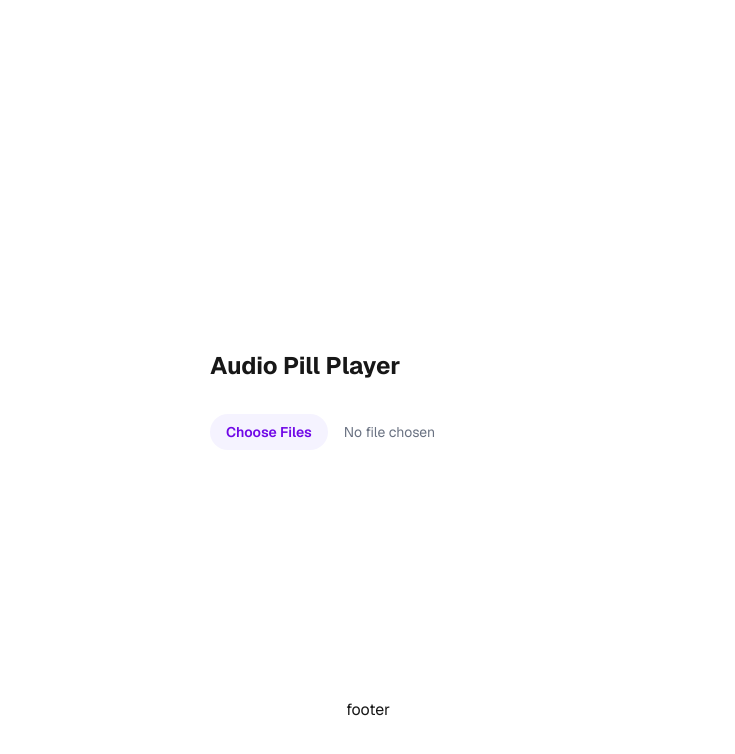
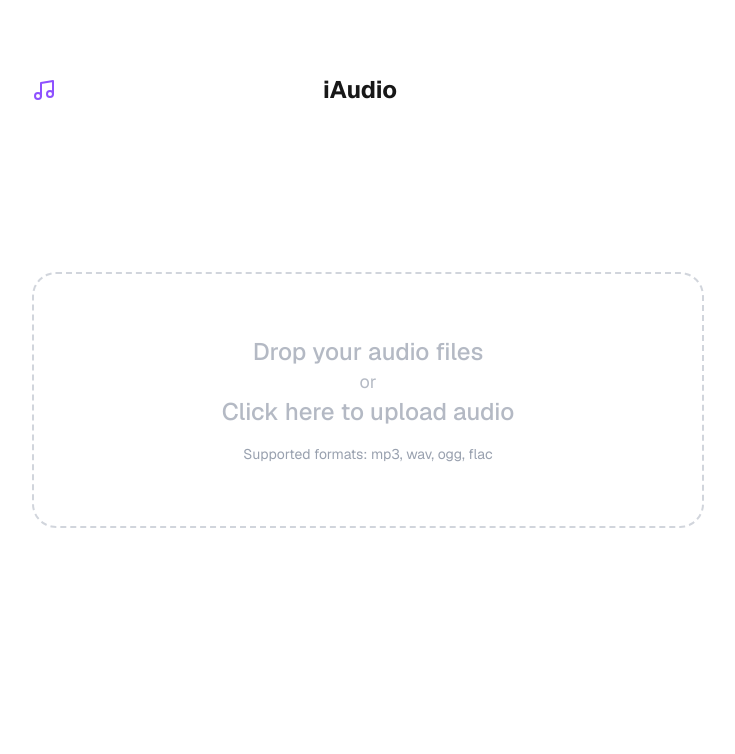
Before and after one commit to kamilszczepanik/audio-player, a Next.js app: page / in a window 1280 px wide. Shown: the top 754 px of the page, without its empty margins (272-1007 px from the left). Built offline with nearby package versions, Linux system fonts and the light colour scheme.

Commit message:
feat(ui): styles improved

```diff
--- a/src/app/page.tsx
+++ b/src/app/page.tsx
@@ -2,7 +2,7 @@
 
 import { useState, useEffect } from 'react';
 import { Howl } from 'howler';
-import { Trash2 } from 'lucide-react';
+import { Trash2, Plus, Music, Play, Pause, Volume2 } from 'lucide-react';
 
 const AUDIO_FORMATS: Record<string, string> = {
   'audio/mpeg': 'mp3',
@@ -82,7 +82,6 @@ export default function Home() {
   };
 
   const handleDeleteTrack = (index: number) => {
-    // Clean up the howl and blob URL for the deleted track
     if (howls[index]) {
       howls[index].unload();
     }
@@ -90,7 +89,6 @@ export default function Home() {
       URL.revokeObjectURL(blobUrls[index]);
     }
 
-    // Remove the track from all state arrays
     setAudioFiles((prev) => prev.filter((_, i) => i !== index));
     setHowls((prev) => prev.filter((_, i) => i !== index));
     setBlobUrls((prev) => prev.filter((_, i) => i !== index));
@@ -98,9 +96,46 @@ export default function Home() {
 
   return (
     <div className="grid grid-rows-[20px_1fr_20px] items-center justify-items-center min-h-screen p-8 pb-20 gap-16 sm:p-20 font-[family-name:var(--font-geist-sans)]">
-      <main className="flex flex-col gap-[32px] row-start-2 items-center sm:items-start">
-        <h1 className="text-2xl font-bold">Audio Pill Player</h1>
-        <div className="flex flex-col gap-4">
+      <header className="w-full max-w-2xl flex items-center justify-between">
+        <div className="flex items-center gap-2 w-40">
+          <Music className="w-6 h-6 text-violet-500" />
+        </div>
+        <h1 className="text-2xl font-bold text-center">iAudio</h1>
+        <div
+          className={`flex items-center gap-4 transition-opacity duration-300 ${audioFiles.length > 0 ? 'opacity-100' : 'opacity-0 pointer-events-none'}`}
+        >
+          <button
+            onClick={handlePlayPause}
+            disabled={howls.length === 0}
+            className="p-2 rounded-full hover:bg-gray-100 transition-colors"
+            aria-label={isPlaying ? 'Pause' : 'Play'}
+          >
+            {isPlaying ? <Pause className="w-5 h-5" /> : <Play className="w-5 h-5" />}
+          </button>
+          <div className="flex items-center gap-2">
+            <Volume2 className="w-5 h-5 text-gray-600" />
+            <input
+              type="range"
+              min="0"
+              max="1"
+              step="0.01"
+              value={volume}
+              onChange={handleVolumeChange}
+              className="w-24"
+            />
+          </div>
+        </div>
+      </header>
+      <main className="flex flex-col gap-[32px] row-start-2 items-center sm:items-start w-full max-w-2xl">
+        <div className="flex flex-col gap-4 w-full">
+          {audioFiles.length === 0 ? (
+            <label className="relative flex flex-col items-center justify-center w-full h-64 border-2 border-dashed border-gray-300 rounded-3xl cursor-pointer hover:border-gray-400 transition-colors">
+              <div className="flex flex-col items-center justify-center text-center p-6">
+                <p className="text-2xl font-medium text-gray-400 animate-pulse">Drop your audio files</p>
+                <p className="text-lg text-gray-400 animate-pulse">or</p>
+                <p className="text-2xl font-medium text-gray-400 animate-pulse">Click here to upload audio</p>
+                <p className="mt-4 text-sm text-gray-400 ">Supported formats: mp3, wav, ogg, flac</p>
+              </div>
               <input
                 type="file"
                 accept={Object.keys(AUDIO_FORMATS)
@@ -108,16 +143,11 @@ export default function Home() {
                   .join(',')}
                 multiple
                 onChange={handleFileUpload}
-            className="block w-full text-sm text-gray-500
-              file:mr-4 file:py-2 file:px-4
-              file:rounded-full file:border-0
-              file:text-sm file:font-semibold
-              file:bg-violet-50 file:text-violet-700
-              hover:file:bg-violet-100"
+                className="hidden"
               />
-          {audioFiles.length > 0 && (
-            <div className="mt-4 flex flex-col gap-4">
-              <h2 className="text-lg font-semibold mb-2">Uploaded Files:</h2>
+            </label>
+          ) : (
+            <>
               <ul className="space-y-2">
                 {audioFiles.map((file, index) => (
                   <li key={index} className="text-sm text-gray-600 flex items-center justify-between">
@@ -132,32 +162,23 @@ export default function Home() {
                   </li>
                 ))}
               </ul>
-              <div className="flex items-center gap-4">
-                <button
-                  onClick={handlePlayPause}
-                  disabled={howls.length === 0}
-                  className="px-3 py-1 bg-violet-500 text-white rounded disabled:bg-gray-300"
-                >
-                  {isPlaying ? 'Pause' : 'Play'}
-                </button>
-                <label className="flex items-center gap-2">
-                  Volume
+              <label className="flex items-center justify-center gap-2 px-4 py-2 text-gray-600 border border-gray-300 rounded-lg cursor-pointer hover:border-gray-400 transition-colors w-fit">
+                <Plus className="w-4 h-4" />
+                <span>Add more tracks</span>
                 <input
-                    type="range"
-                    min="0"
-                    max="1"
-                    step="0.01"
-                    value={volume}
-                    onChange={handleVolumeChange}
-                    className="w-32"
+                  type="file"
+                  accept={Object.keys(AUDIO_FORMATS)
+                    .map((type) => `.${AUDIO_FORMATS[type]}`)
+                    .join(',')}
+                  multiple
+                  onChange={handleFileUpload}
+                  className="hidden"
                 />
               </label>
-              </div>
-            </div>
+            </>
           )}
         </div>
       </main>
-      <footer className="row-start-3 flex gap-[24px] flex-wrap items-center justify-center">footer</footer>
     </div>
   );
 }
```
Lines whose indentation alone changed are shown as unchanged.
